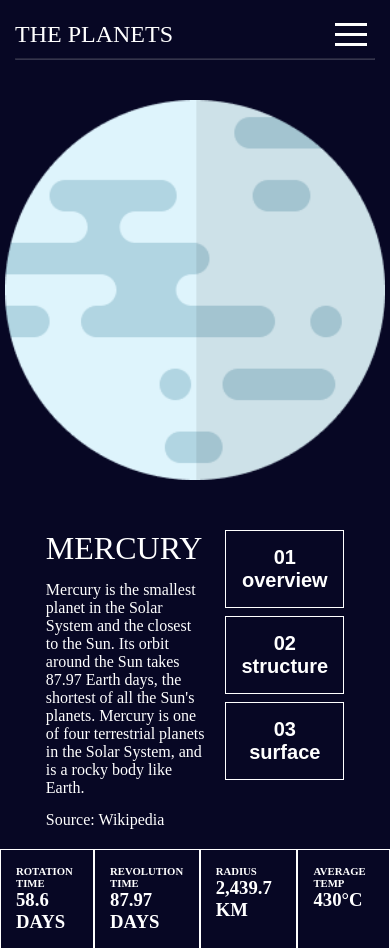
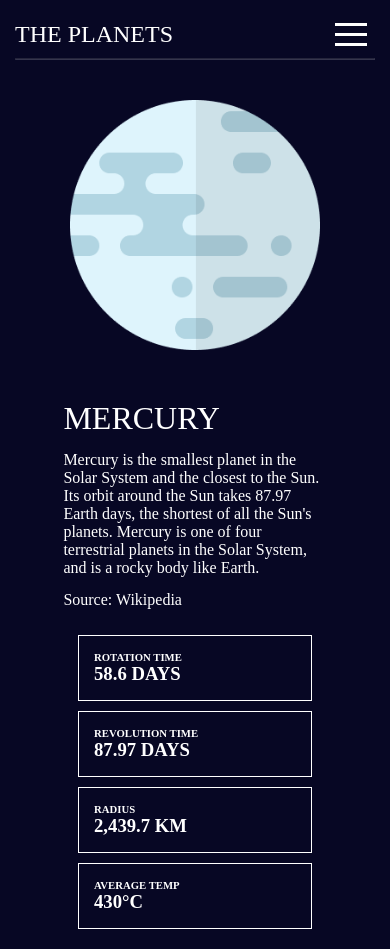
Before and after one commit to Todu66/planet-fact, a React (Vite) app: page / in a window 390 px wide. Built offline with nearby package versions, Linux system fonts and the light colour scheme.

Commit message:
making responsive

```diff
--- a/src/components/Planet.css
+++ b/src/components/Planet.css
@@ -1,9 +1,14 @@
 @import url('https://fonts.googleapis.com/css2?family=League+Spartan:wght@400;700&display=swap');
+* {
+  padding: 0;
+  margin: 0;
+  box-sizing: border-box;
+}
 .container {
   width: 90%;
   margin: 0 auto;
   display: flex;
-
+  max-width: 1440px;
 
   gap: 50px;
   align-items: center;
@@ -89,6 +94,10 @@ h3 {
 
 /* responsive */
 
+.mobile-buttons-container {
+  display: none;
+}
+
 @media (max-width: 965px) {
   .container {
     flex-direction: column;
@@ -103,3 +112,60 @@ h3 {
     width: 90%;
   }
 }
+
+@media (max-width: 730px) {
+  .container-left img {
+    width: 300px;
+  }
+
+  .container-right {
+    width: 75%;
+  }
+}
+
+@media (max-width: 660px) {
+  .description {
+    display: grid;
+    grid-template-columns: repeat(2, 1fr);
+    gap: 25px;
+    width: 60%;
+    margin: 0 auto;
+    margin-top: 26px;
+  }
+
+  .container-left img {
+    width: 250px;
+  }
+}
+
+@media (max-width: 500px) {
+  .description {
+    display: flex;
+    flex-direction: column;
+    gap: 10px;
+  }
+
+
+}
+
+
+
+@media (max-width: 500px) {
+
+  .container-buttons {
+    display: none;
+  }
+
+  .mobile-buttons-container {
+    color: #fff;
+    background: none;
+    display: flex;
+    justify-content: space-around;
+
+  }
+
+}
+
+@media (max-width: 400px) {
+
+}
```
